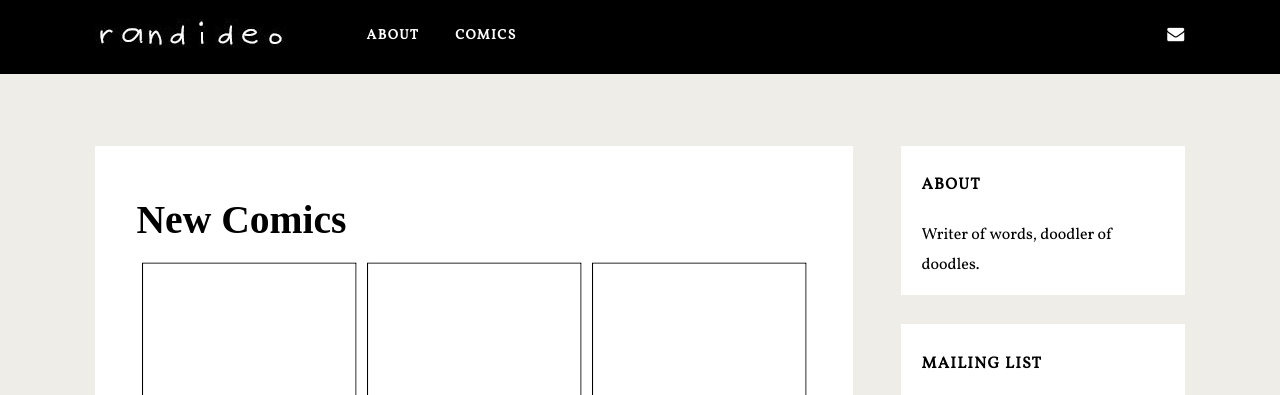
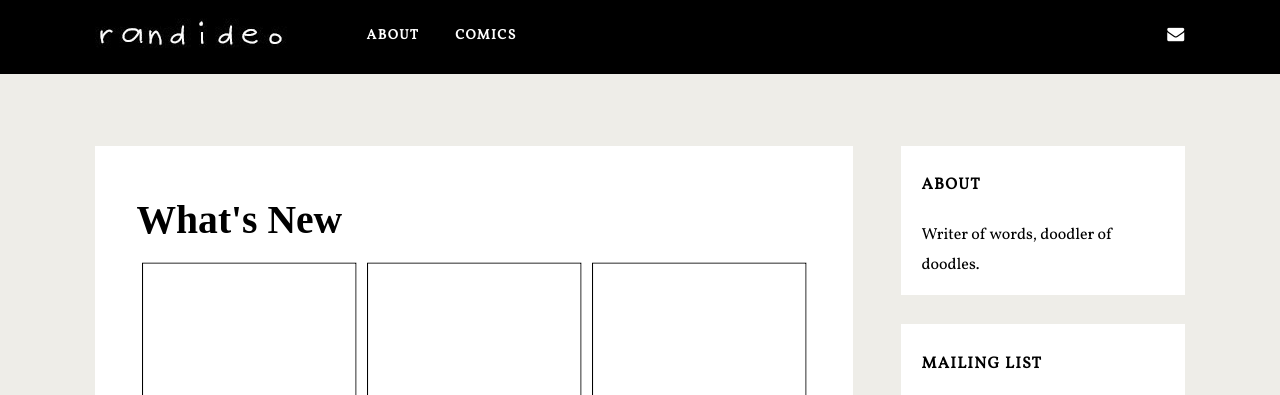
Before and after one commit to randideo/randideo.github.io, a Jekyll site: the page built from backup.html, in a window 1280 px wide. Shown: the top 395 px of the page. Built offline with Jekyll 4.4.1, drawn with Linux system fonts in a browser that asks for light colours; nearby versions of some CDN libraries; some web fonts are replaced; comment, search, counter and statistics services are not loaded.

Commit message:
Update backup.html

```diff
--- a/backup.html
+++ b/backup.html
@@ -5,7 +5,7 @@ layout: default
 
 	 <div class="post hentry">
 		 <div class="entry-content">
-			 <h2 style="padding-bottom: 10px;">New Comics</h2>
+			 <h2 style="padding-bottom: 10px;">What's New</h2>
 
 <ul style="list-style: none; margin: 0em;">
 	{% for post in site.categories.Comics limit: 9 %}
```
